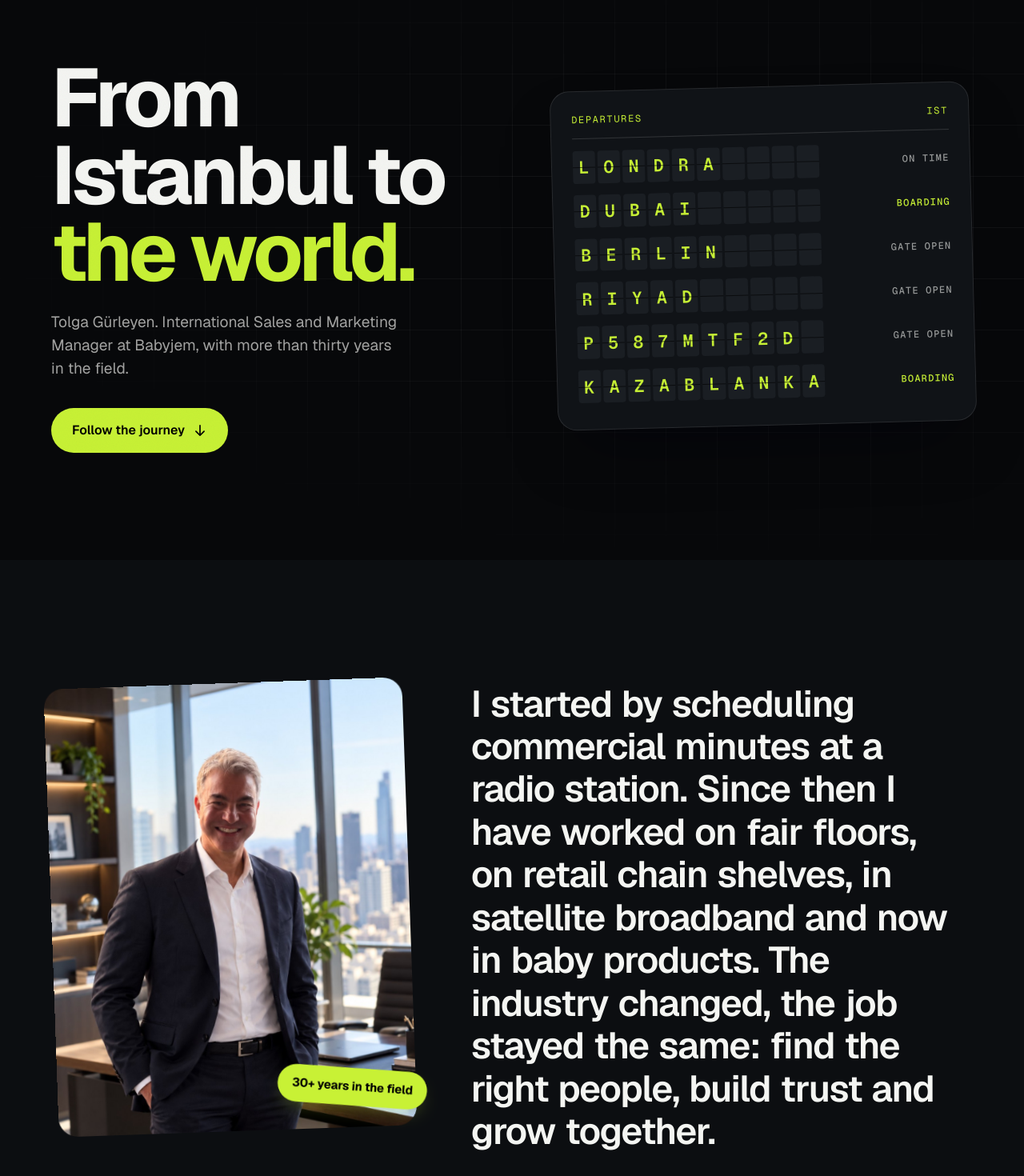
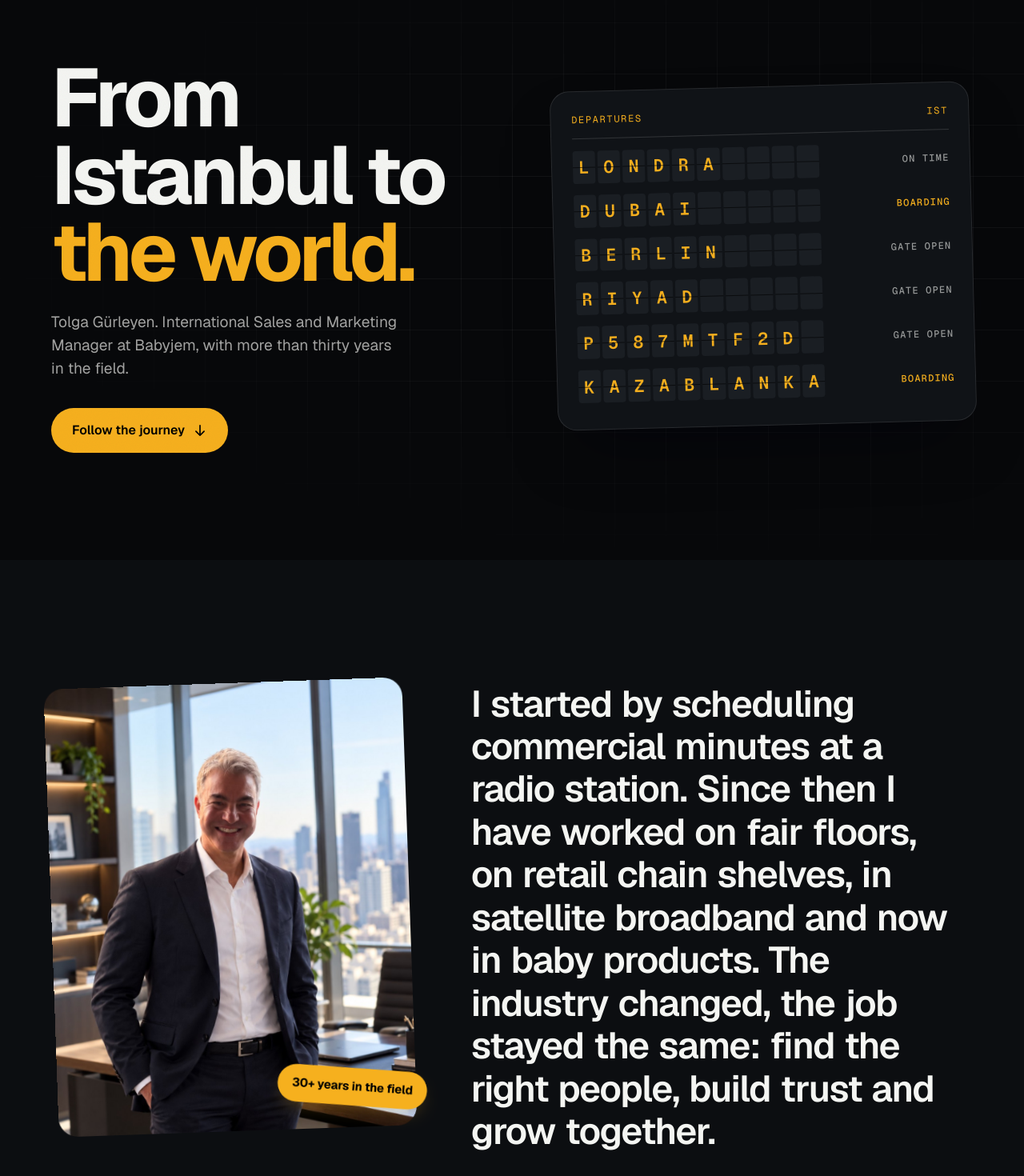
Before and after one commit to CanSevengin/tolga-gurleyen, a Next.js app: page /en in a window 1280 px wide. Shown: the part 100-1570 px from the top of the page at 80% size. Built offline with nearby package versions, Linux system fonts and the light colour scheme.

Commit message:
Accent: lime to rich amber yellow
Co-Authored-By: Claude Sonnet 5.5 <noreply@anthropic.com>
Claude-Session: https://claude.ai/code/session_01ADHQP1aiYA3HsWhnrnZKVj

```diff
--- a/app/globals.css
+++ b/app/globals.css
@@ -2,7 +2,7 @@
   --cobalt: #07080a;
   --paper: #0c0e11;
   --ink: #07080a;
-  --hot: #c8f135;
+  --hot: #f6b01e;
   --r: 24px;
   --pad: clamp(20px, 5vw, 72px);
   --sans: var(--font-geist-sans), system-ui, sans-serif;
@@ -44,7 +44,7 @@ section, header, footer { color: var(--fg); }
 .hero h1 span { display: block; }
 .hero .sub { margin-top: 26px; max-width: 34ch; font-size: clamp(17px, 1.5vw, 21px); color: var(--mute); }
 .btn { display: inline-flex; align-items: center; gap: 10px; margin-top: 34px; padding: 16px 26px; border-radius: 999px; background: var(--hot); color: #000; font-weight: 600; font-size: 16px; white-space: nowrap; transition: transform .2s, box-shadow .2s; }
-.btn:hover { transform: translateY(-2px); box-shadow: 0 12px 34px -10px rgba(200,241,53,.55); }
+.btn:hover { transform: translateY(-2px); box-shadow: 0 12px 34px -10px rgba(246,176,30,.55); }
 .btn:active { transform: scale(.98); }
 @media (max-width: 900px) { .hero { align-items: flex-start; } .hero-in { grid-template-columns: 1fr; } }
 
@@ -64,7 +64,7 @@ section, header, footer { color: var(--fg); }
 .about-in { max-width: 1400px; margin: 0 auto; display: grid; grid-template-columns: 5fr 7fr; gap: clamp(32px, 6vw, 100px); align-items: start; }
 .about .pic { position: sticky; top: 110px; aspect-ratio: 4/5; border-radius: var(--r); background: var(--ink); transform: rotate(-2deg); }
 .about .pic img { width: 100%; height: 100%; object-fit: cover; border-radius: var(--r); }
-.sticker { position: absolute; right: -14px; bottom: 28px; transform: rotate(6deg); background: var(--hot); color: #000; font-weight: 700; padding: 12px 18px; border-radius: 999px; font-size: 15px; letter-spacing: -0.01em; box-shadow: 0 10px 24px -10px rgba(200,241,53,.4); }
+.sticker { position: absolute; right: -14px; bottom: 28px; transform: rotate(6deg); background: var(--hot); color: #000; font-weight: 700; padding: 12px 18px; border-radius: 999px; font-size: 15px; letter-spacing: -0.01em; box-shadow: 0 10px 24px -10px rgba(246,176,30,.4); }
 .about .words { font-size: clamp(26px, 3.6vw, 52px); line-height: 1.16; letter-spacing: -0.03em; font-weight: 600; }
 .about .words span { display: inline-block; margin-right: 0.26em; }
 @media (max-width: 860px) { .about-in { grid-template-columns: 1fr; } .about .pic { position: relative; top: 0; max-width: 420px; } }
```
